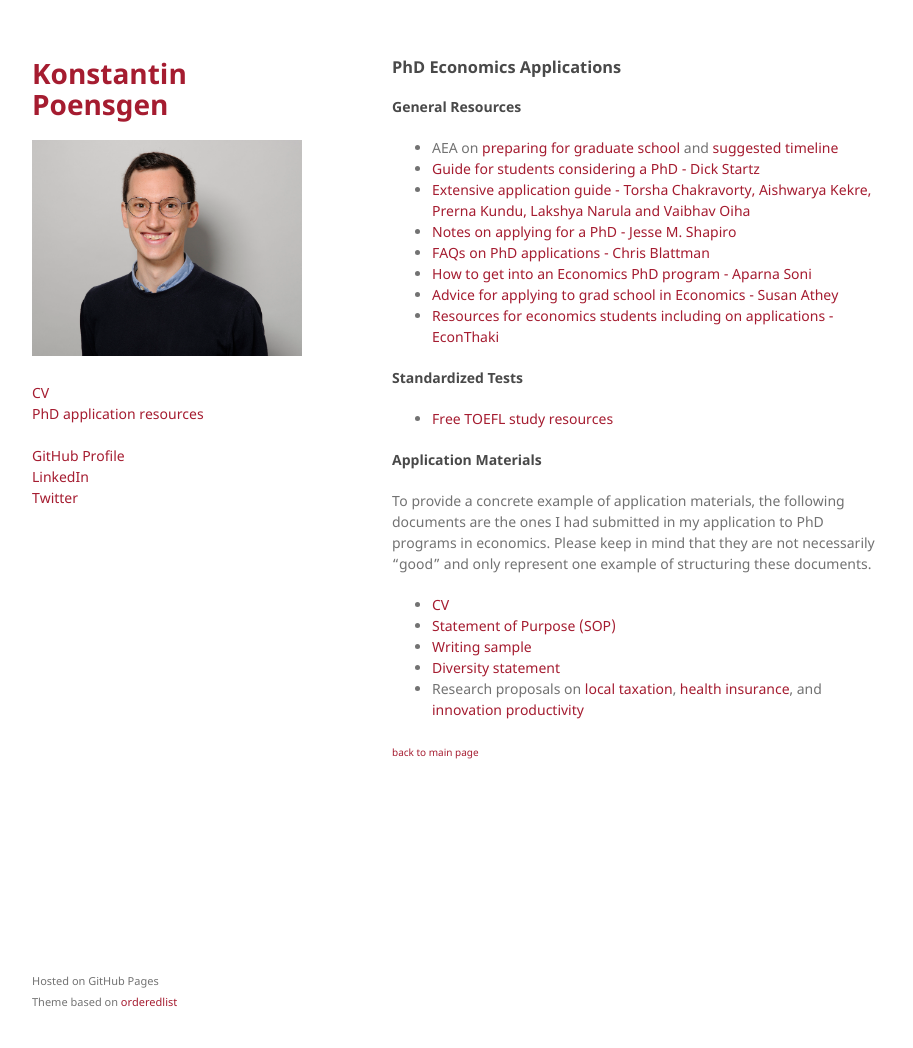
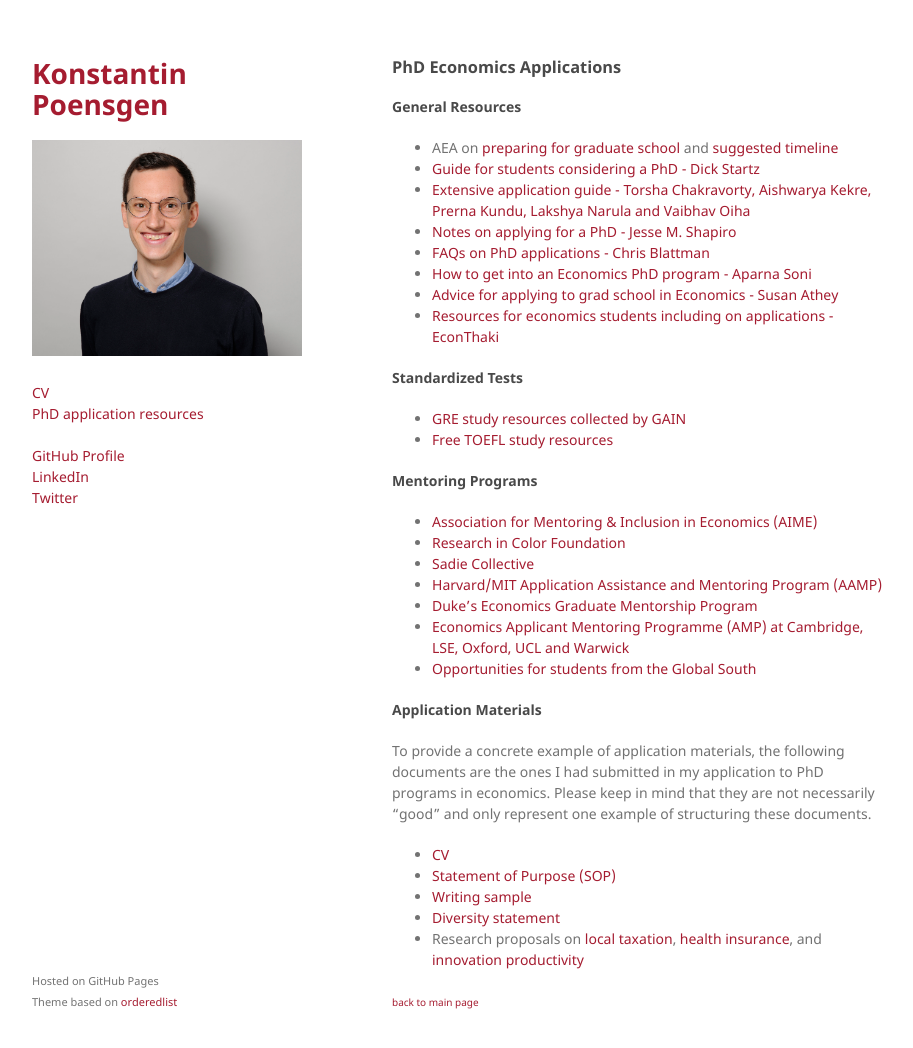
Before and after one commit to konstantinpoensgen/konstantinpoensgen.github.io, a Jekyll site: the page built from pages/phd-economics-application-advice.md, in a window 1280 px wide and 1081 px high. Shown: the top 1048 px of the window, without its empty margins (178-1091 px from the left). Built offline with Jekyll 4.4.1, drawn with Linux system fonts in a browser that asks for light colours; our own code applies the rules of GitHub Pages for plain Markdown files.

Commit message:
Corrections to phd application resources

```diff
--- a/pages/phd-economics-application-advice.md
+++ b/pages/phd-economics-application-advice.md
@@ -5,7 +5,6 @@ layout: default
 ### PhD Economics Applications
 
 #### General Resources
-
 - AEA on [preparing for graduate school](https://www.aeaweb.org/resources/students/grad-prep) and [suggested timeline](https://www.aeaweb.org/resources/students/grad-prep/timeline)
 - [Guide for students considering a PhD - Dick Startz](https://econ.ucsb.edu/~startz/A%20Guide%20for%20UCSB%20Undergraduates%20Considering%20a%20PhD%20in%20Economics.pdf)
 - [Extensive application guide - Torsha Chakravorty, Aishwarya Kekre, Prerna Kundu, Lakshya Narula and Vaibhav Oiha](https://www.dropbox.com/sh/3kcg3puxw34garw/AABiW6A1VdZ_Ll_hQ2ZFfY8Na?dl=0&preview=Econ_PhD_Guide.pdf)
@@ -16,7 +15,17 @@ layout: default
 - [Resources for economics students including on applications - EconThaki](https://econthaki.github.io/recursos/2021/01/05/recursos.html)
 
 #### Standardized Tests
-- [Free TOEFL study resources](./pages/free-toefl-prep.html)
+- [GRE study resources collected by GAIN](https://docs.google.com/document/d/1PTFDZv1YY0iL_lSH8XOovIWQ-BeXfIuRYSjiRngaBSw/edit?usp=sharing)
+- [Free TOEFL study resources](https://konstantinpoensgen.github.io/pages/free-toefl-prep.html)
+
+#### Mentoring Programs
+- [Association for Mentoring & Inclusion in Economics (AIME)](https://econmentoring.org)
+- [Research in Color Foundation](https://www.researchincolor.org)
+- [Sadie Collective](https://www.sadiecollective.org)
+- [Harvard/MIT Application Assistance and Mentoring Program (AAMP)](https://economics.mit.edu/academic-programs/phd-program/admissions)
+- [Duke’s Economics Graduate Mentorship Program](https://econ.duke.edu/phd-program/prospective-students/graduate-mentorship-program)
+- [Economics Applicant Mentoring Programme (AMP) at Cambridge, LSE, Oxford, UCL and Warwick](https://www.lse.ac.uk/economics/study/research/applicant-mentoring-programme)
+- [Opportunities for students from the Global South](https://docs.google.com/document/d/1E7tLbAve7G4BEg4Qeg065H_nbrsHYRvR/edit?usp=sharing&ouid=104515044926447535592&rtpof=true&sd=true)
 
 #### Application Materials
 
```
